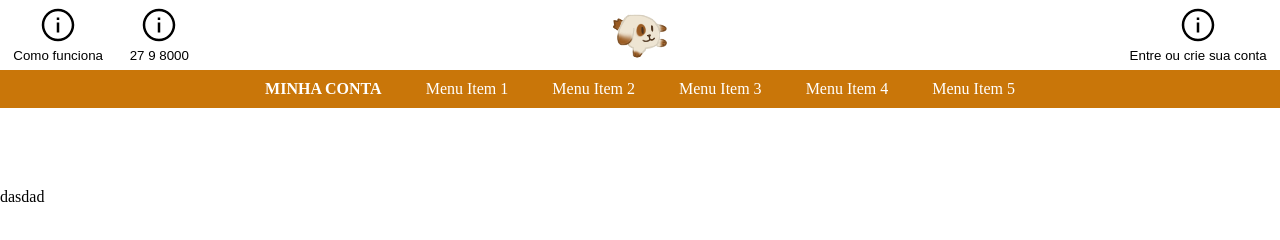
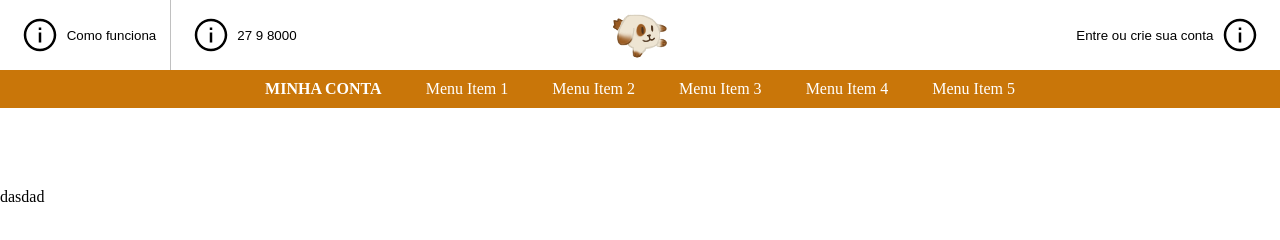
Before and after one commit to Hysumi/front-end-BEM, a website: page index.html in a window 1280 px wide. Shown: the top 240 px of the page. Drawn offline with Linux system fonts and the light colour scheme.

Commit message:
Ajustar header para desktop

```diff
--- a/index.html
+++ b/index.html
@@ -11,8 +11,8 @@
         <!-- START HEADER -->
         <header>
 
-            <button class="header__button header__button-position-Left">
-                <div class="header__button-text" button-text-mobile="Ajuda"  button-text="Como funciona">
+            <button class="header__button header__button-position-left">
+                <div class="header__button-text-left" button-text-mobile="Ajuda"  button-text="Como funciona">
                     <svg xmlns="http://www.w3.org/2000/svg" xmlns:xlink="http://www.w3.org/1999/xlink" viewBox="0 0 32 32" version="1.1" width="64px" height="64px">
                         <g>
                             <path d="M 16 3 C 8.832031 3 3 8.832031 3 16 C 3 23.167969 8.832031 29 16 29 C 23.167969 29 29 23.167969 29 16 C 29 8.832031 23.167969 3 16 3 Z M 16 5 C 22.085938 5 27 9.914063 27 16 C 27 22.085938 22.085938 27 16 27 C 9.914063 27 5 22.085938 5 16 C 5 9.914063 9.914063 5 16 5 Z M 15 10 L 15 12 L 17 12 L 17 10 Z M 15 14 L 15 22 L 17 22 L 17 14 Z "/>
@@ -21,8 +21,8 @@
                 </div>
             </button>
 
-            <button class="header__button header__button-position-Left header__button-phone">
-                <div class="header__button-text" button-text="27 9 8000">
+            <button class="header__button header__button-position-left header__button-phone">
+                <div class="header__button-text-left" button-text="27 9 8000">
                     <svg xmlns="http://www.w3.org/2000/svg" xmlns:xlink="http://www.w3.org/1999/xlink" viewBox="0 0 32 32" version="1.1" width="64px" height="64px">
                     <g>
                         <path d="M 16 3 C 8.832031 3 3 8.832031 3 16 C 3 23.167969 8.832031 29 16 29 C 23.167969 29 29 23.167969 29 16 C 29 8.832031 23.167969 3 16 3 Z M 16 5 C 22.085938 5 27 9.914063 27 16 C 27 22.085938 22.085938 27 16 27 C 9.914063 27 5 22.085938 5 16 C 5 9.914063 9.914063 5 16 5 Z M 15 10 L 15 12 L 17 12 L 17 10 Z M 15 14 L 15 22 L 17 22 L 17 14 Z "/>
@@ -33,8 +33,8 @@
 
             <img src="./src/assets/img/icons/logo.png" alt="Doggo" height="50" width="50" class="header__logo">
 
-            <button class="header__button header__button-position-Right">
-                <div class="header__button-text" button-text-mobile="Entrar" button-text="Entre ou crie sua conta">
+            <button class="header__button header__button-position-right">
+                <div class="header__button-text-right" button-text-mobile="Entrar" button-text="Entre ou crie sua conta">
                     <svg xmlns="http://www.w3.org/2000/svg" xmlns:xlink="http://www.w3.org/1999/xlink" viewBox="0 0 32 32" version="1.1" width="64px" height="64px">
                         <g>
                             <path d="M 16 3 C 8.832031 3 3 8.832031 3 16 C 3 23.167969 8.832031 29 16 29 C 23.167969 29 29 23.167969 29 16 C 29 8.832031 23.167969 3 16 3 Z M 16 5 C 22.085938 5 27 9.914063 27 16 C 27 22.085938 22.085938 27 16 27 C 9.914063 27 5 22.085938 5 16 C 5 9.914063 9.914063 5 16 5 Z M 15 10 L 15 12 L 17 12 L 17 10 Z M 15 14 L 15 22 L 17 22 L 17 14 Z "/>
--- a/src/common.blocks/header/header.scss
+++ b/src/common.blocks/header/header.scss
@@ -7,6 +7,7 @@ span {
 svg {
     height: 40px;
     width: 40px;
+    margin: .5em;
 }
 
 header {
@@ -16,18 +17,6 @@ header {
     background-color: white;
     -webkit-box-shadow:  0px 0px 5px rgba(204, 204, 204, 0.6);
     box-shadow: 0px 0px 5px rgba(204, 204, 204, 0.6);
-}
-
-.header__button-position-Left {
-    float: left;
-    border: none;
-    border-right: thin solid silver;
-}
-
-.header__button-position-Right {
-    float: right;
-    border: none;
-    border-left: thin solid silver;
 }
 
 .header__logo {
@@ -40,16 +29,16 @@ header {
 }
 
 .header__button {
+    background-color: white;
+    padding: .4em 1em;
+    height: 100%;
+}
+
+.header__button,
+.header__button-text-left,
+.header__button-text-right {
     display: flex;
     flex-direction: column;
-    align-items: center;
-    background-color: white;
-    padding: .4em 1em;
-}
-
-.header__button-text[button-text-mobile]::after {
-    content: attr(button-text-mobile);
-    display: flex;
     align-items: center;
 }
 
@@ -57,21 +46,52 @@ header {
     display: none;
 }
 
+.header__button-position-right,
+.header__button-position-left{
+    border: none;
+}
+
+.header__button-position-left {
+    float: left;
+    border-right: thin solid silver;
+}
+
+.header__button-position-right {
+    float: right;
+    border-left: thin solid silver;
+}
+
+.header__button-text-left[button-text-mobile]::after,
+.header__button-text-right[button-text-mobile]::after {
+    content: attr(button-text-mobile);
+}
+
 @media all and (min-width : 768px) {
-    .header__button {
+    .header__button,
+    .header__button-text-left,
+    .header__button-text-right{
         display: flex;
+        flex-direction: row;
         align-items: center;
-        background-color: white;
-        border: none;
-        padding: .4em 1em;
     }
 
-    .header__button-text[button-text]::after {
+    .header__button-text-left[button-text]::after {
         content: attr(button-text);
+    }
+
+    .header__button-text-right[button-text]::before  {
+        content: attr(button-text);
+    }
+    .header__button-text-right[button-text]::after  {
+        content: "";
+    }
+
+    .header__button_phone {
         display: flex;
-        align-items: center;
     }
-    .header__button-phone {
-        display: block;
+
+    .header__button-phone,
+    .header__button-position-right {
+        border: none;
     }
 }
```
Also changed, not shown: src/bundles/css-bundle/bundle.min.css.
